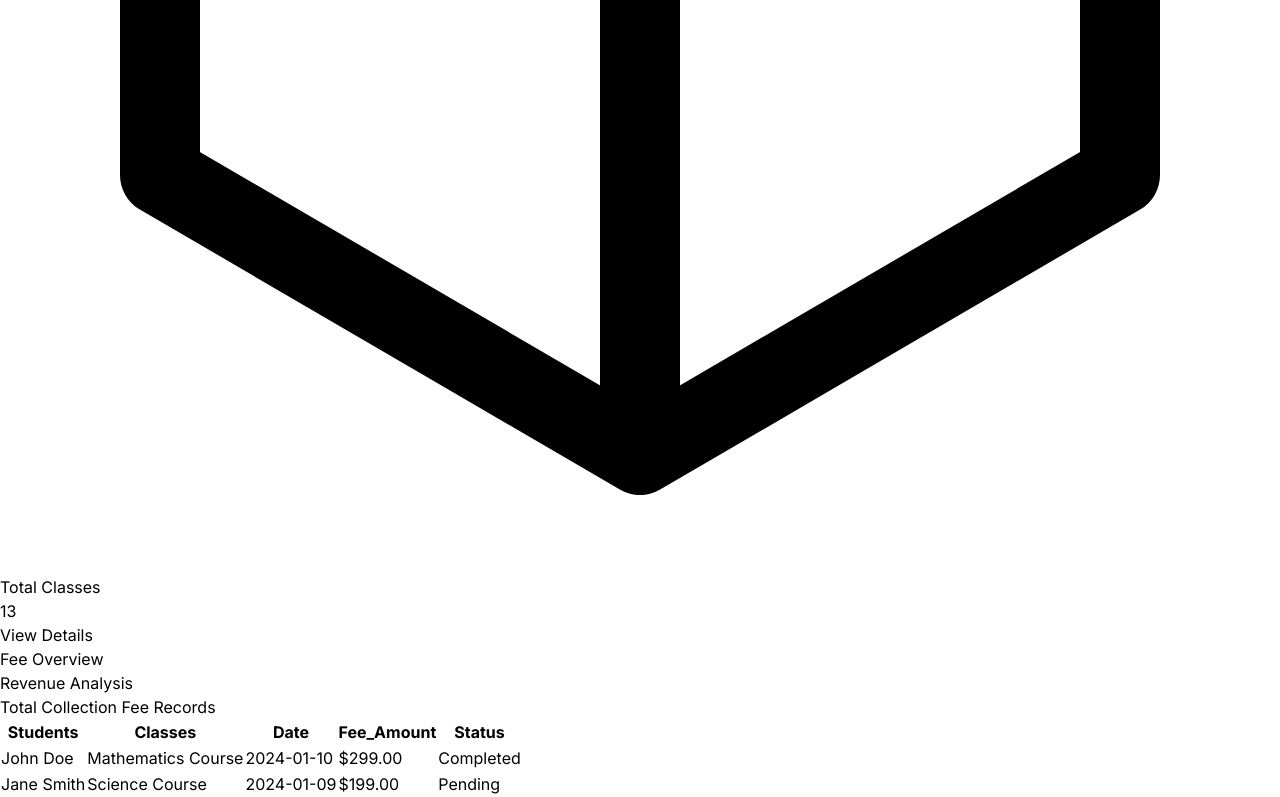
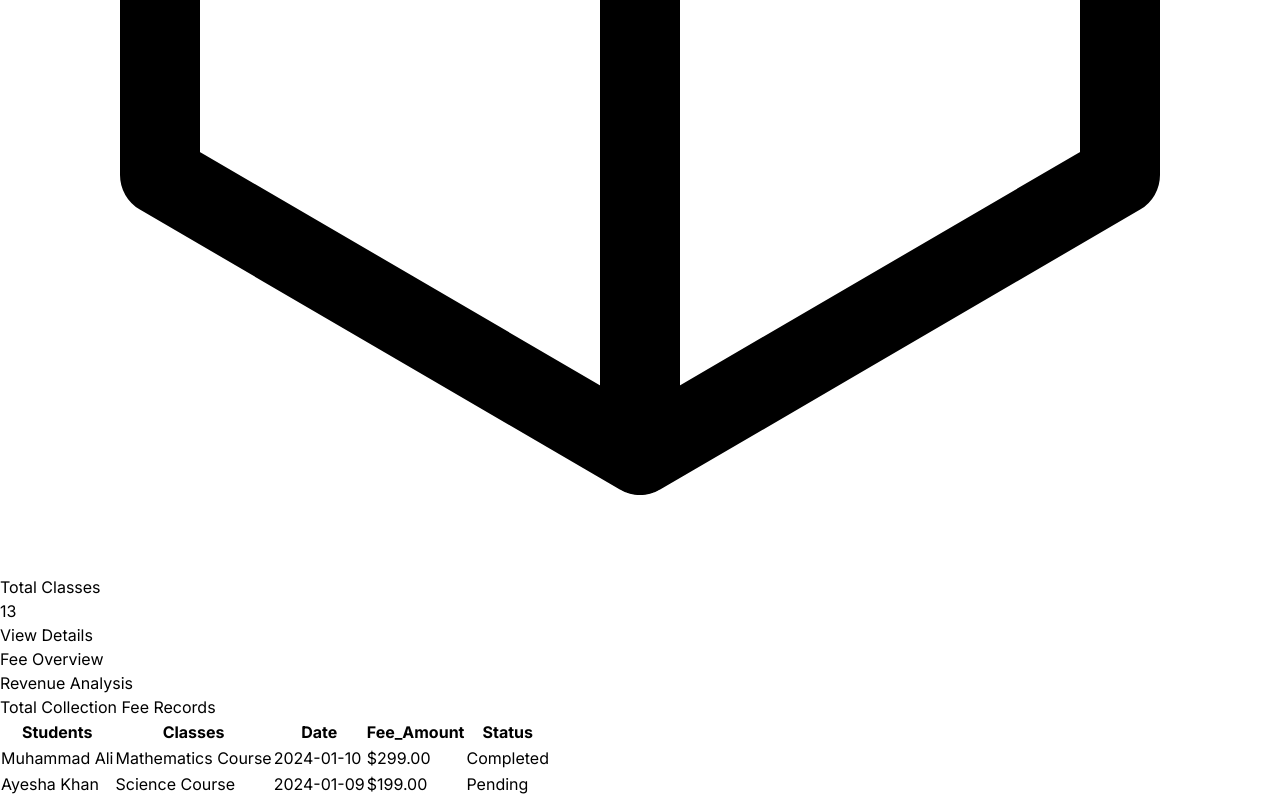
Before and after one commit to arsalrafiq/school-pro-2025, a Next.js app: page /dashboard in a window 1280 px wide. Shown: the part 9272-10069 px from the top of the page. Built offline with nearby package versions, Linux system fonts and the light colour scheme.

Commit message:
Student foam update

```diff
--- a/src/components/dashboard/RecentOrders.tsx
+++ b/src/components/dashboard/RecentOrders.tsx
@@ -3,7 +3,7 @@
 const orders = [
   {
     id: 1,
-    customer: 'John Doe',
+    customer: 'Muhammad Ali',
     product: 'Mathematics Course',
     date: '2024-01-10',
     amount: '$299.00',
@@ -11,7 +11,7 @@ const orders = [
   },
   {
     id: 2,
-    customer: 'Jane Smith',
+    customer: 'Ayesha Khan',
     product: 'Science Course',
     date: '2024-01-09',
     amount: '$199.00',
```
